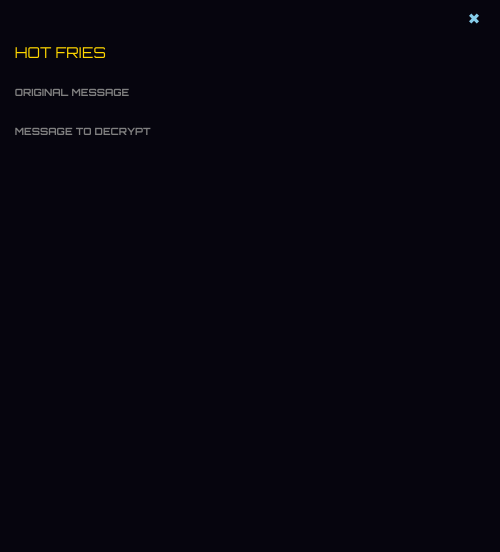
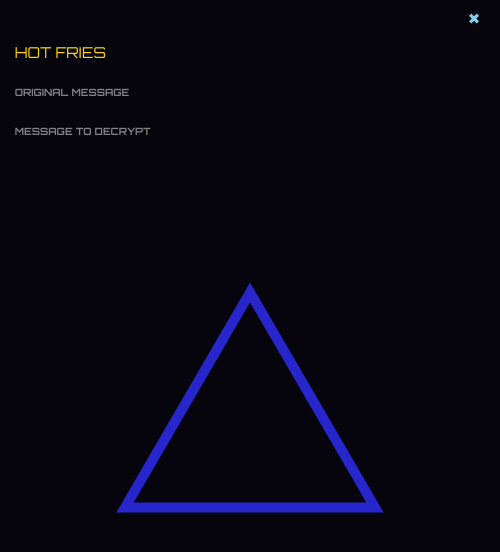
Before and after one commit to Quazar8/s-enigma, an Electron app: page src/index.html in a window 500 px wide. Drawn offline with Linux system fonts and the light colour scheme.

Commit message:
Adding svg to the project to server as a background

```diff
--- a/src/index.css
+++ b/src/index.css
@@ -1,3 +1,5 @@
+@import './styles/_background-svg.css';
+
 @font-face {
   font-family: Orbitron;
   src: url('./static/orbitron.ttf')
@@ -25,6 +27,11 @@ body {
 
 body::-webkit-scrollbar {
   display: none;
+}
+
+main {
+  position: relative;
+  z-index: 10;
 }
 
 .input-field {
--- a/src/index.html
+++ b/src/index.html
@@ -7,6 +7,13 @@
     <script defer src = "./logic.js"></script>
   </head>
   <body>
+    <svg id = "background-svg" viewBox = "0 0 500 300">
+      <polygon
+        points = "250,42.5 125,257.5 375,257.5"
+        id = "outer-triangle"
+      />
+    </svg>
+    </main>
       <section class="window-control-container">
         <button id = "close-window-btn">&#10006;</button>
       </section>
@@ -30,5 +37,6 @@
           id = "scrambled"
           class = "input-field"></div>
         <div id = "decrypted" class = "output-field"></div>
+    </main>
   </body>
 </html>
--- /dev/null
+++ b/src/styles/_background-svg.css
@@ -0,0 +1,15 @@
+#background-svg {
+    top: 0;
+    left: 0;
+    width: 100%;
+    height: 100%;
+    position: fixed;
+    z-index: -1;
+    box-sizing: border-box;
+    fill: none;
+}
+
+#outer-triangle {
+    stroke-width: 10;
+    stroke: rgb(38, 38, 204);
+}
```
Lines whose indentation alone changed are shown as unchanged.
